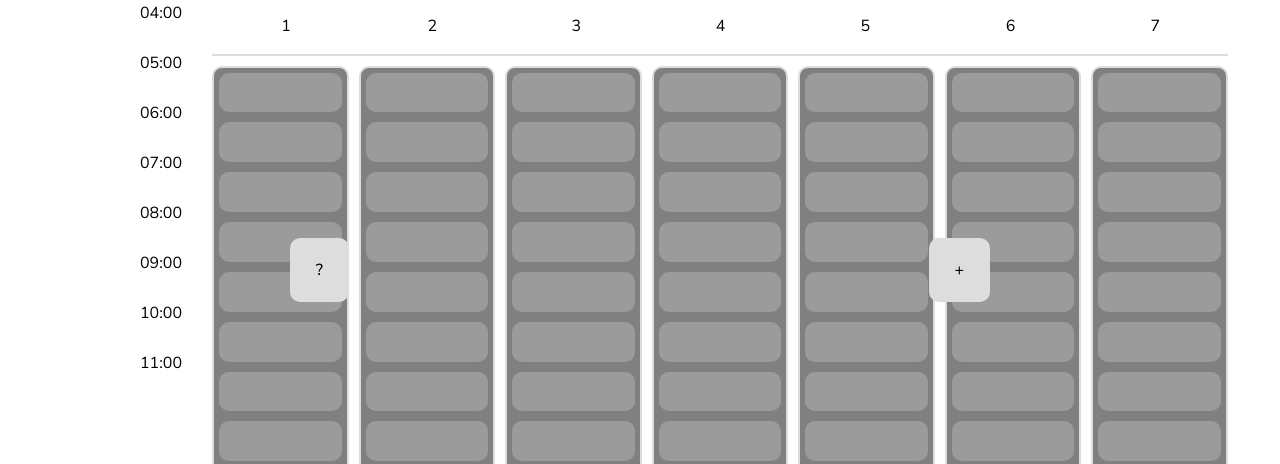
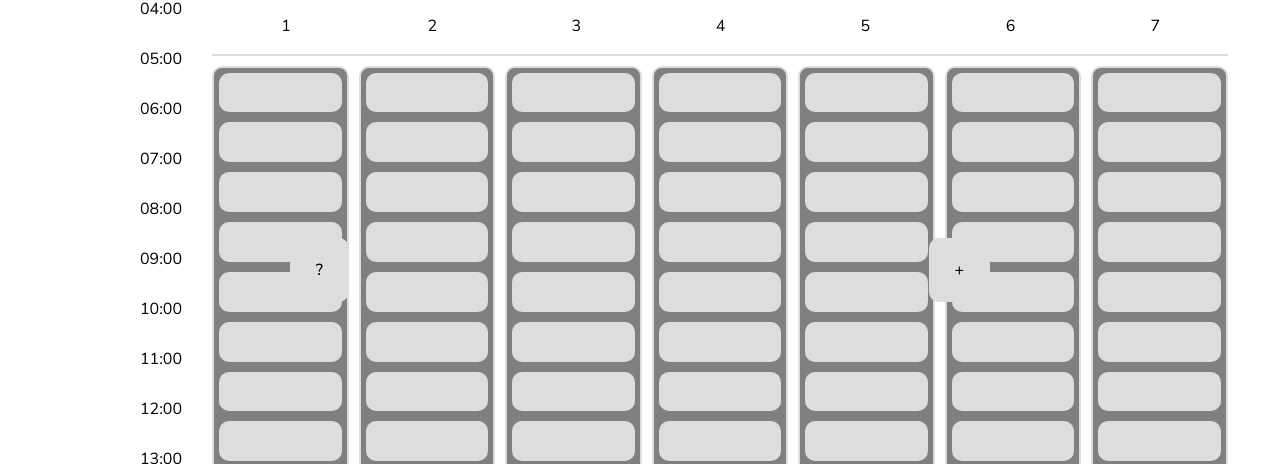
Before and after one commit to zaikinale/react_29_10_25.io, a React (Vite) app: page /calendar in a window 1280 px wide. Shown: the part 488-952 px from the top of the page. Built offline with nearby package versions, Linux system fonts and the light colour scheme.

Commit message:
fix size container

```diff
--- a/src/components/CalendarAuxiliary/style.module.css
+++ b/src/components/CalendarAuxiliary/style.module.css
@@ -3,7 +3,7 @@
     display: flex;
     flex-direction: column;
     align-items: flex-end;
-    padding-top: 20px;
+    padding-top: 16px;
     gap: 10px;
 }
 
@@ -19,7 +19,7 @@
     flex-direction: column;
     align-items: flex-end;
     gap: 26px;
-    height: 600px;
+    height: 720px;
     overflow: scroll;
 }
 
--- a/src/components/CalendarContainer/style.module.css
+++ b/src/components/CalendarContainer/style.module.css
@@ -28,7 +28,7 @@
 }
 
 .containerWeek {
-    height: 600px;
+    height: 720px;
     width: calc(100% - 40px);
     margin: 0 auto;
     display: grid;
@@ -56,7 +56,7 @@
     box-sizing: border-box;
     width: 100%;
     height: 100%;
-    background-color: #9b9b9b;
-    /*border: 2px solid white;*/
+    background-color: var(--border);
+    border: 3px solid var(--border);
     border-radius: 10px;
 }
```
